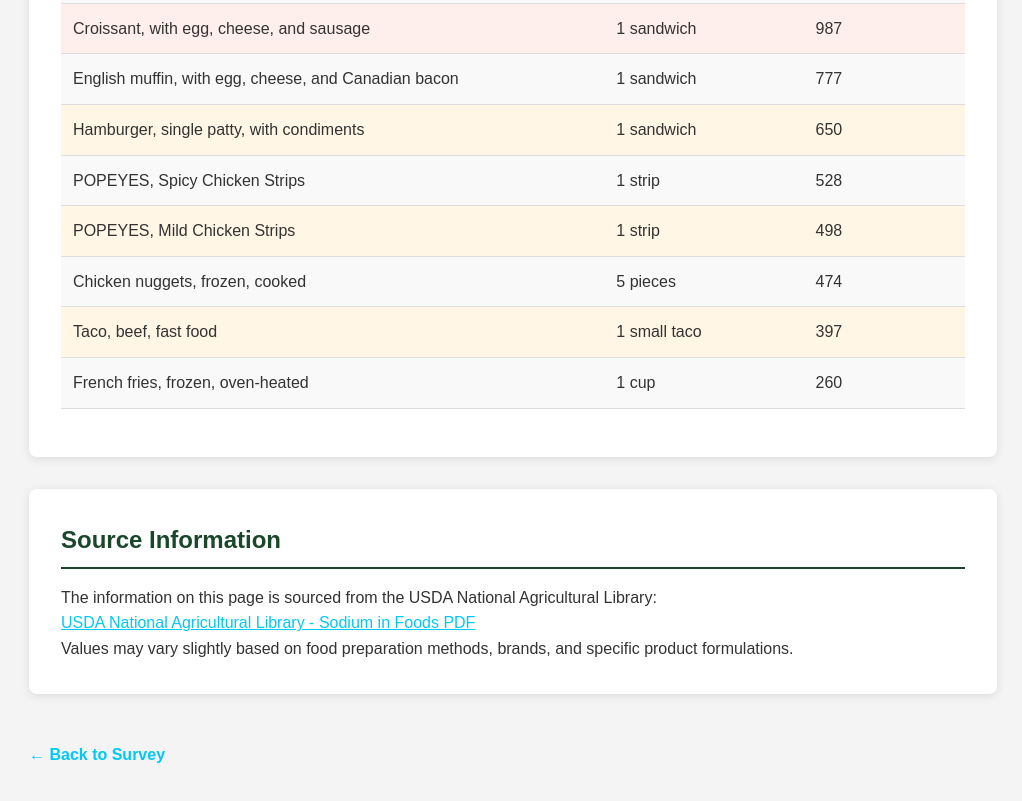
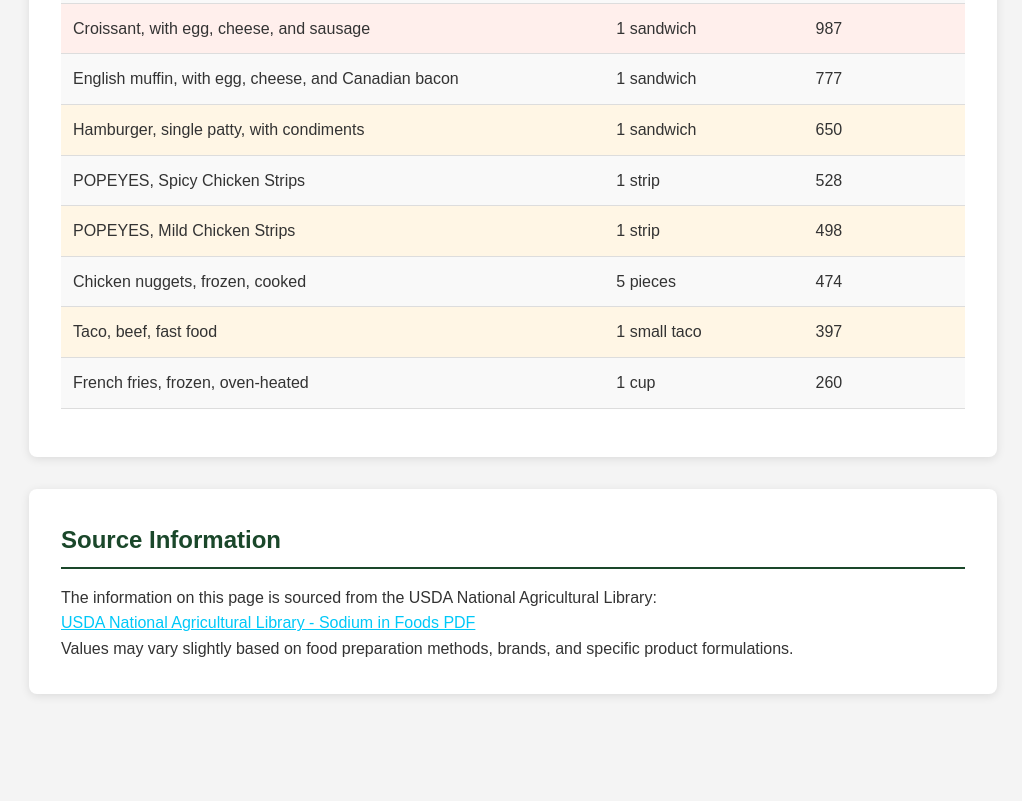
Before and after one commit to Jschueller18/Personal-Potions, a plain HTML site: page sodium-rich-foods.html in a window 1280 px wide. Shown: the part 4765-5566 px from the top of the page, without its empty margins (127-1149 px from the left). After the commit the page ends 5523 px from the top, so only its background shows below. Drawn offline with Linux system fonts and the light colour scheme.

Commit message:
Update sodium-rich-foods.html

```diff
--- a/sodium-rich-foods.html
+++ b/sodium-rich-foods.html
@@ -584,7 +584,6 @@
     <p>Values may vary slightly based on food preparation methods, brands, and specific product formulations.</p>
 </div>
 
-        <a href="index.html" class="back-link">← Back to Survey</a>
     </div>
 </body>
 </html>
```
